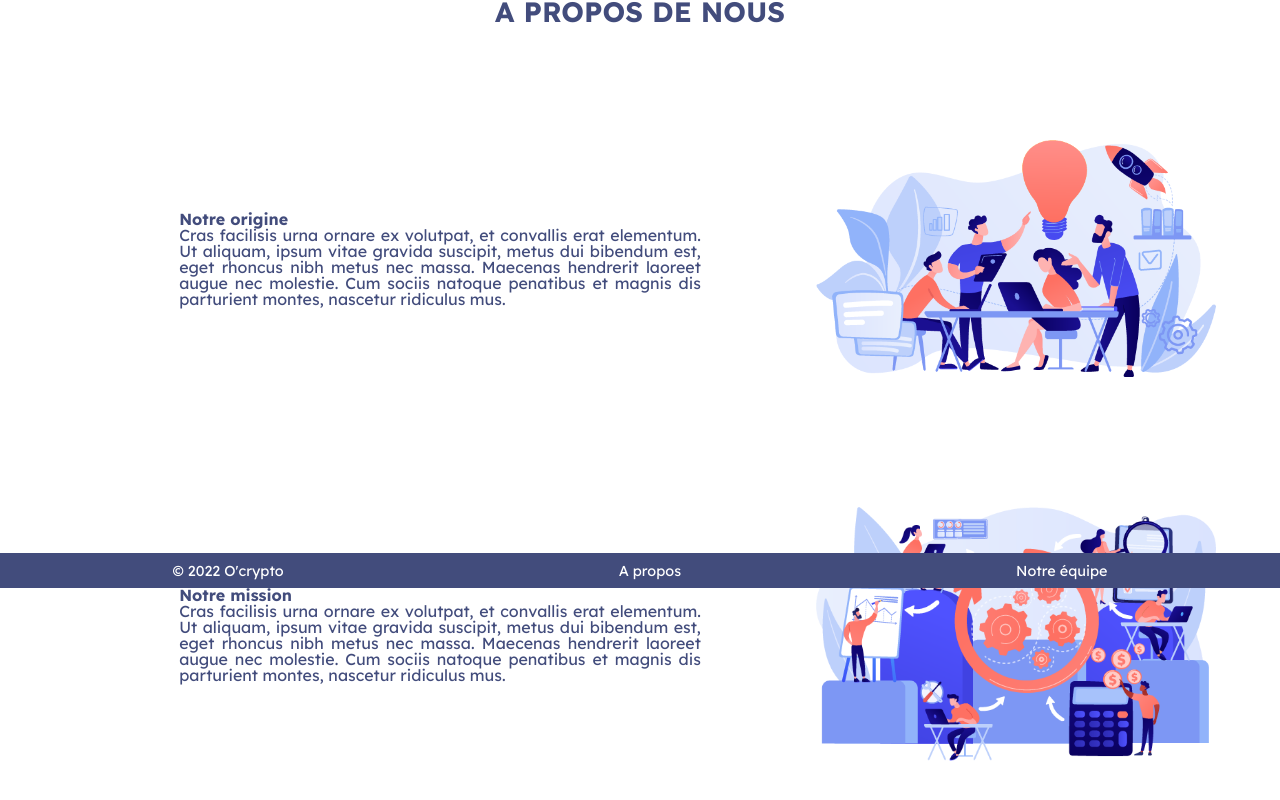
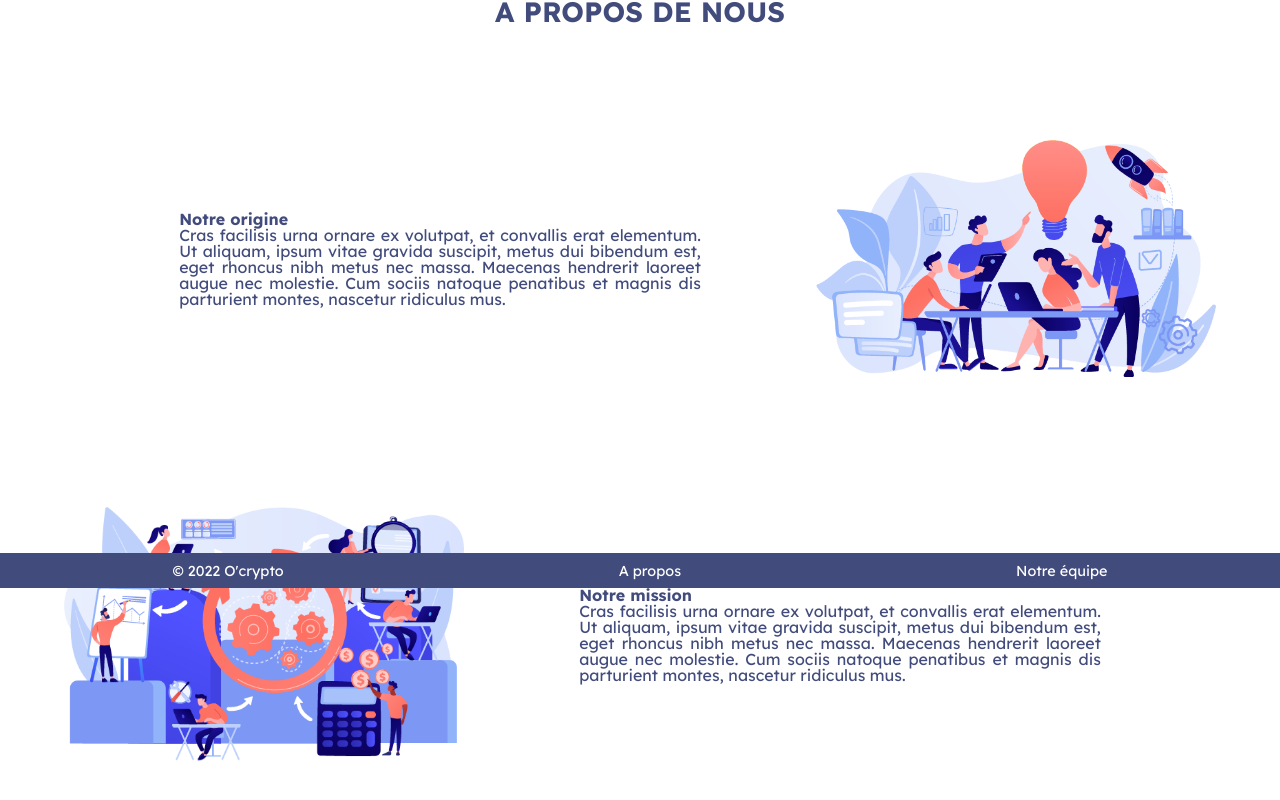
Before and after one commit to Matthieu-Simon/Projet-O-Crypto, a React (Create React App) app: page /about in a window 1280 px wide. Shown: the part 212-1012 px from the top of the page. Built offline with nearby package versions, Linux system fonts and the light colour scheme.

Commit message:
fix style about

```diff
--- a/src/components/About/about.js
+++ b/src/components/About/about.js
@@ -28,7 +28,9 @@ function About() {
       </div>
 
       <div className="container2">
-
+        <div className="image2">
+          <img src={team2} alt="team2" className="team2" />
+        </div>
         <div className="text2">
           <h3 className="about-title">Notre mission</h3>
           <p>Cras facilisis urna ornare ex volutpat, et
@@ -39,11 +41,6 @@ function About() {
             dis parturient montes, nascetur ridiculus mus.
           </p>
         </div>
-
-        <div className="image2">
-          <img src={team2} alt="team2" className="team2" />
-        </div>
-
       </div>
     </div>
 
```
